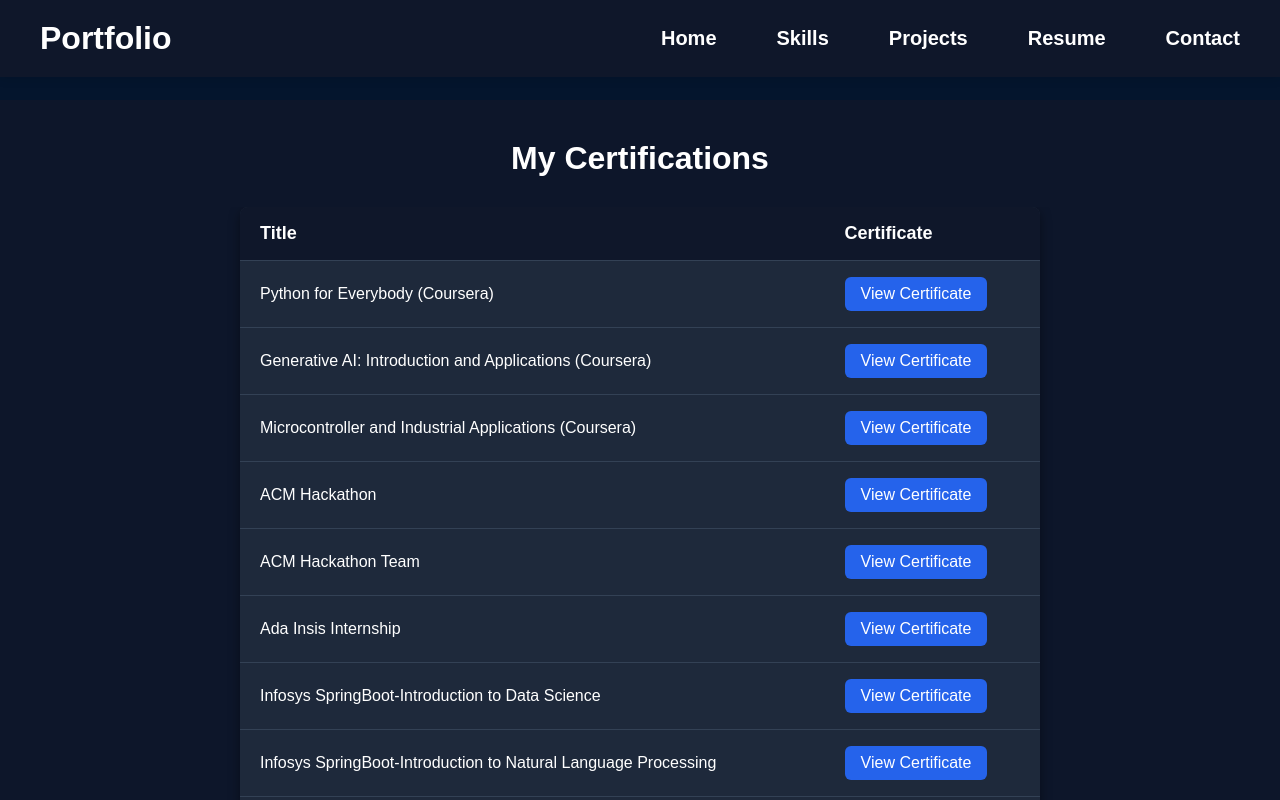
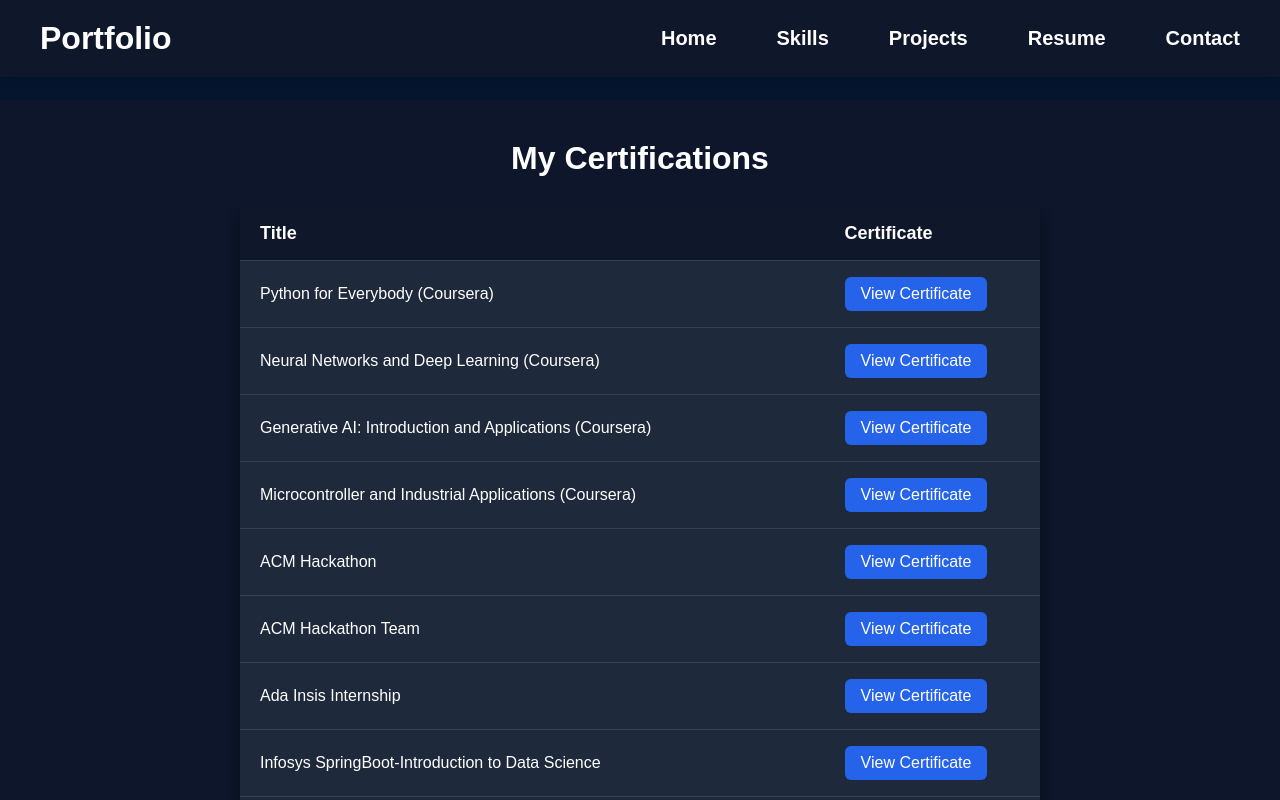
Before and after one commit to tejas588/MyPortfolio, a React (Vite) app: page /certifications in a window 1280 px wide. Shown: the top 800 px of the page. Built offline with nearby package versions, Linux system fonts and the light colour scheme.

Commit message:
dl certificate

```diff
--- a/src/components/Resume/Certifications.jsx
+++ b/src/components/Resume/Certifications.jsx
@@ -6,6 +6,10 @@ const certificates = [
   {
     title: "Python for Everybody (Coursera)",
     file: "/certs/Coursera SUR29X4DFRS5.pdf",
+  },
+  {
+    title: "Neural Networks and Deep Learning (Coursera)",
+    file: "/certs/Coursera KHJ45VTG4FUH.pdf",
   },
   {
     title: "Generative AI: Introduction and Applications (Coursera)",
@@ -31,23 +35,23 @@ const certificates = [
     title: "Infosys SpringBoot-Introduction to Data Science",
     file: "/certs/1-57c63a8a-294a-4b48-8728-f530ef1c71ec.pdf",
   },
-{
+  {
     title: "Infosys SpringBoot-Introduction to Natural Language Processing",
     file: "/certs/1-d2957ea2-8b67-4680-91e2-5b542450aec6.pdf",
   },
-{
+  {
     title: "Infosys SpringBoot-Introduction to Artificial Intelligence",
     file: "/certs/1-f15bfe15-4545-4184-9d48-67603ac6d563.pdf",
   },
-{
+  {
     title: "Infosys SpringBoot- Introduction to Deep Learning",
     file: "/certs/1-f3bde26e-35d7-40be-8978-4384e33c9ea4.pdf",
   },
-{
+  {
     title: "Infosys SpringBoot-Time Management",
     file: "/certs/1-e01f5d51-e4ba-43b8-8ab4-e4729d5c85e6.pdf",
   },
-{
+  {
     title: "Infosys SpringBoot- Email Writing Skills",
     file: "/certs/1-43a6c1e3-a38d-4883-873f-b9547026a957.pdf",
   },
```
Also changed, not shown: 1 other file (tests, documents, lock files or other folders).
